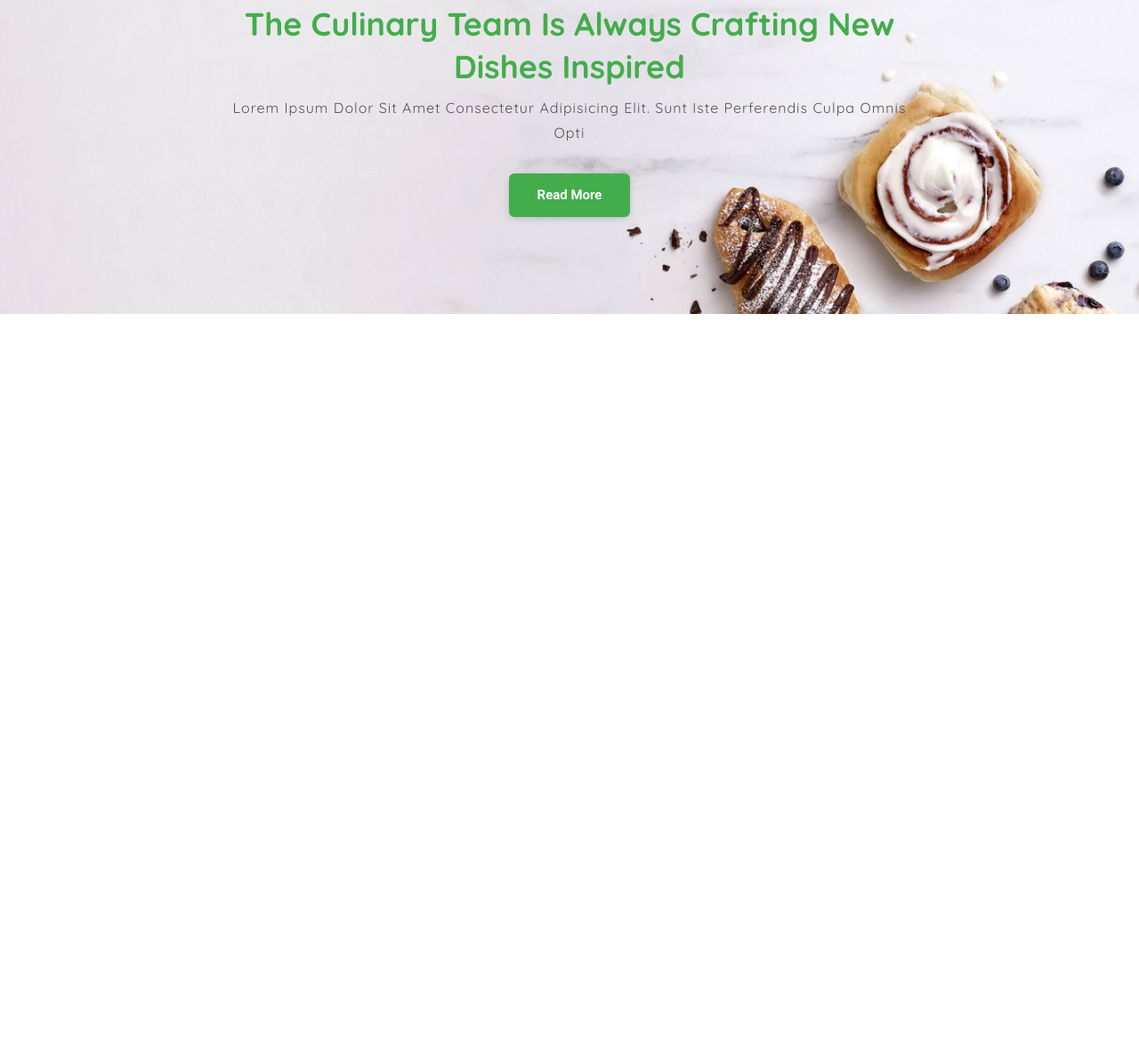
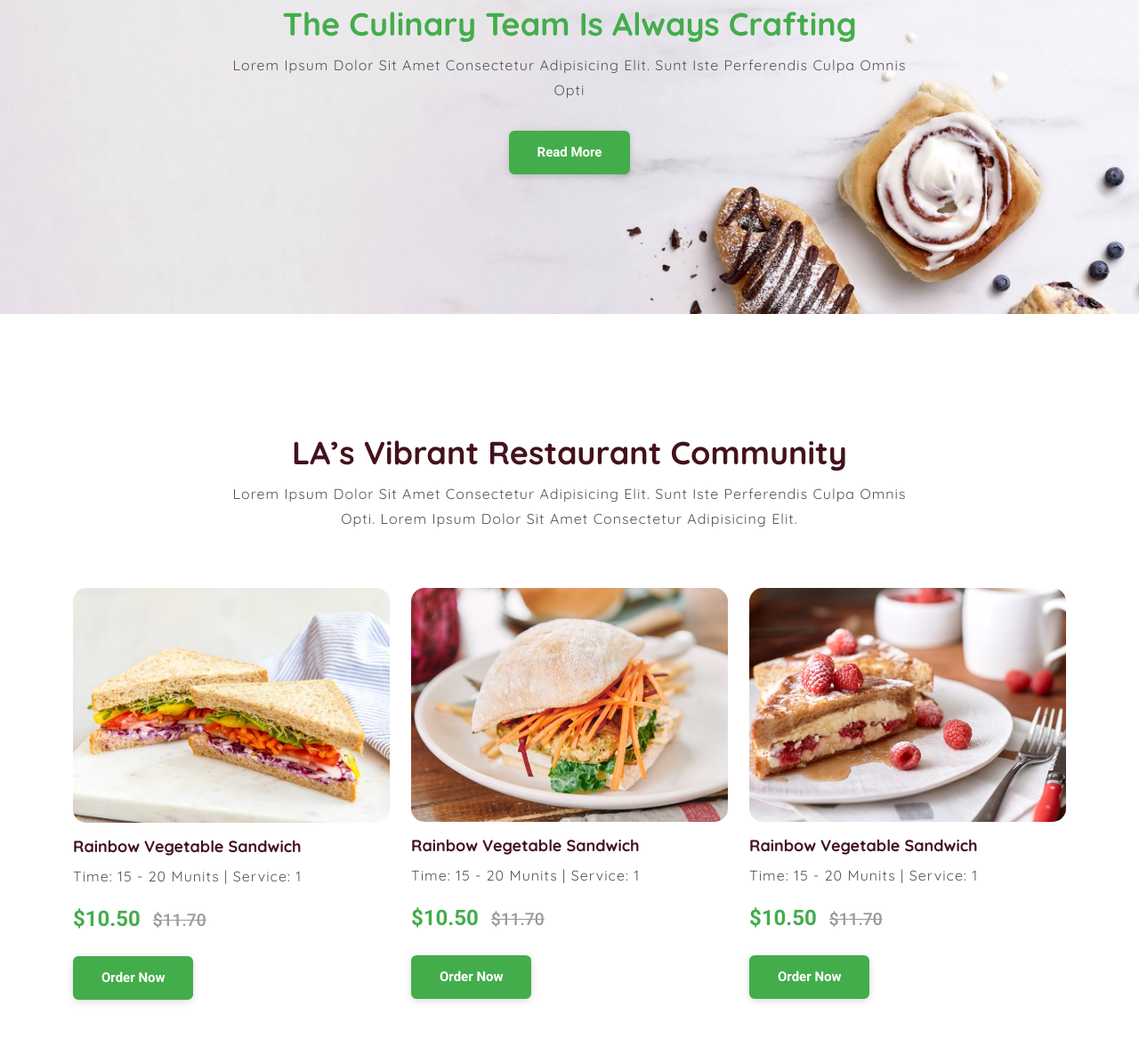
Before and after one commit to Shafayat08/restaurant-BS5, a plain HTML site: page index.html in a window 1280 px wide. Shown: the part 2271-3438 px from the top of the page at 89% size. Before the commit the page ends 2624 px from the top, so only its background shows below. Drawn offline with nearby package versions, Linux system fonts and the light colour scheme.

Commit message:
Explore Food Complete

```diff
--- a/css/responsive-style.css
+++ b/css/responsive-style.css
@@ -2,6 +2,7 @@
 }
 
 @media (max-width: 991px) {
+  /* ====== Navbar and Banner Section ====== */
   .text-content {
     width: 100%;
   }
@@ -30,6 +31,10 @@
   .top-banner {
     padding: 10.875rem 0 9.375rem;
   }
+  .story-section {
+    height: auto;
+    padding: 3rem 0;
+  }
 }
 
 @media (max-width: 330px) {
--- a/css/style.css
+++ b/css/style.css
@@ -301,3 +301,31 @@ p {
 .story-section h2 {
   color: var(--primary-color);
 }
+
+/* ====== Explore Food Section ====== */
+
+.explore-food .card {
+  border: none;
+  border-radius: 0.9375rem;
+  background-color: transparent;
+}
+
+.explore-food .card img {
+  border-radius: 0.9375rem;
+  object-fit: cover;
+}
+
+.explore-food .card span {
+  display: block;
+  font-size: 1.5rem;
+  font-weight: 700;
+  color: var(--primary-color);
+  padding-bottom: 0.0625rem solid #eee;
+}
+
+.explore-food .card span del {
+  font-size: 1.2rem;
+  font-weight: 500;
+  color: var(--text-gray);
+  margin-left: 0.5rem;
+}
--- a/index.html
+++ b/index.html
@@ -157,6 +157,7 @@
       </div>
     </div>
   </section>
+
   <!-- ===== Story Section ===== -->
   <section id="story">
     <div class="story-section">
@@ -165,7 +166,7 @@
           <div class="col-sm-12">
             <div class="text-content">
               <h2>
-                the culinary team is always crafting new dishes inspired
+                the culinary team is always crafting
               </h2>
               <p>
                 Lorem ipsum dolor sit amet consectetur
@@ -179,6 +180,76 @@
     </div>
   </section>
 
+  <!-- ===== Story Section ===== -->
+
+  <section id="explore-food">
+    <div class="explore-food wrapper">
+      <div class="container">
+        <div class="row">
+          <div class="col-sm-12">
+            <div class="text-content text-center">
+              <h2>
+                LA’s vibrant restaurant community
+              </h2>
+              <p>
+                Lorem ipsum dolor sit amet consectetur
+                adipisicing elit. Sunt iste perferendis culpa omnis opti.
+                Lorem ipsum dolor sit amet consectetur
+                adipisicing elit.
+              </p>
+            </div>
+          </div>
+        </div>
+        <div class="row pt-5">
+          <div class="col-lg-4 col-md-6 mb-lg-0 mb-5">
+            <div class="card">
+              <img src="images/img/img-3.jpg" class="img-fluid" alt="">
+              <div class="pt-3">
+                <h4>
+                  Rainbow Vegetable Sandwich
+                </h4>
+                <p>
+                  Time: 15 - 20 Munits | Service: 1
+                </p>
+                <span>$10.50 <del>$11.70</del></span>
+                <button class="mt-4 main-btn">Order Now</button>
+              </div>
+            </div>
+          </div>
+          <div class="col-lg-4 col-md-6 mb-lg-0 mb-5">
+            <div class="card">
+              <img src="images/img/img-4.jpg" class="img-fluid" alt="">
+              <div class="pt-3">
+                <h4>
+                  Rainbow Vegetable Sandwich
+                </h4>
+                <p>
+                  Time: 15 - 20 Munits | Service: 1
+                </p>
+                <span>$10.50 <del>$11.70</del></span>
+                <button class="mt-4 main-btn">Order Now</button>
+              </div>
+            </div>
+          </div>
+          <div class="col-lg-4 col-md-6 mb-lg-0 mb-5">
+            <div class="card">
+              <img src="images/img/img-5.jpg" class="img-fluid" alt="">
+              <div class="pt-3">
+                <h4>
+                  Rainbow Vegetable Sandwich
+                </h4>
+                <p>
+                  Time: 15 - 20 Munits | Service: 1
+                </p>
+                <span>$10.50 <del>$11.70</del></span>
+                <button class="mt-4 main-btn">Order Now</button>
+              </div>
+            </div>
+          </div>
+        </div>
+      </div>
+    </div>
+  </section>
 
 
 
```
